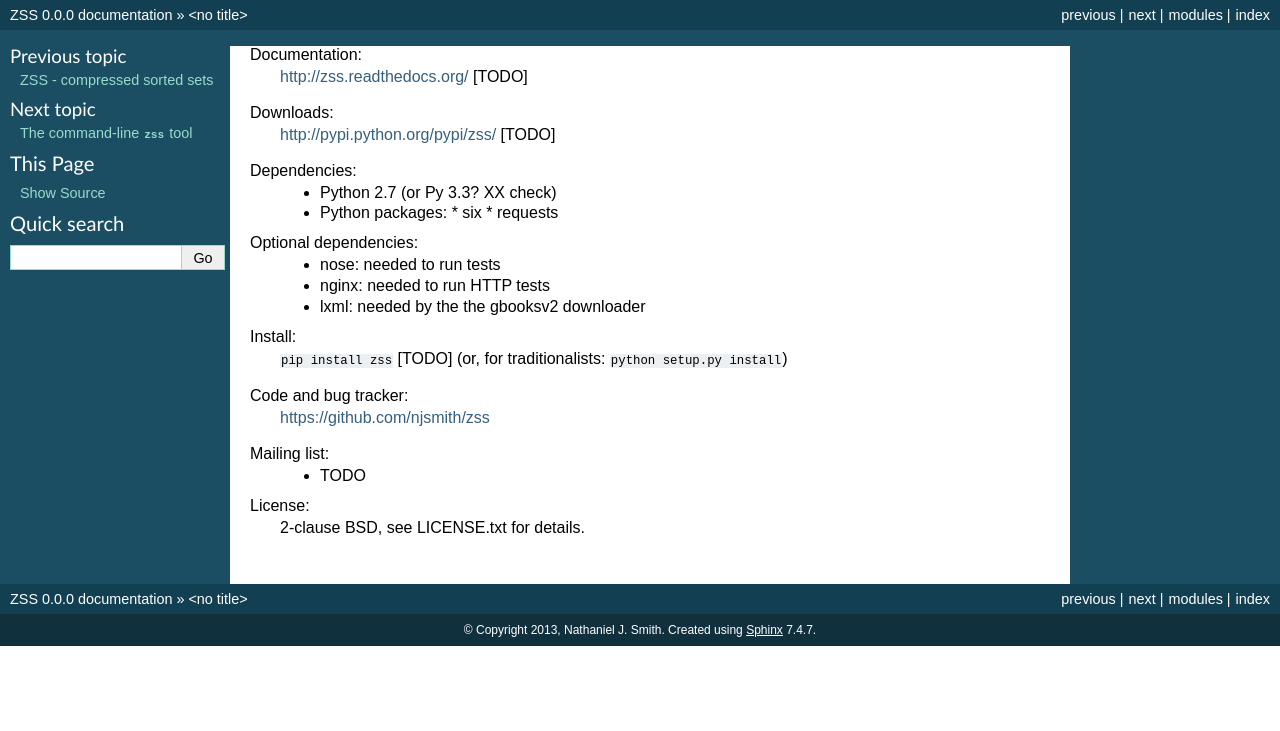
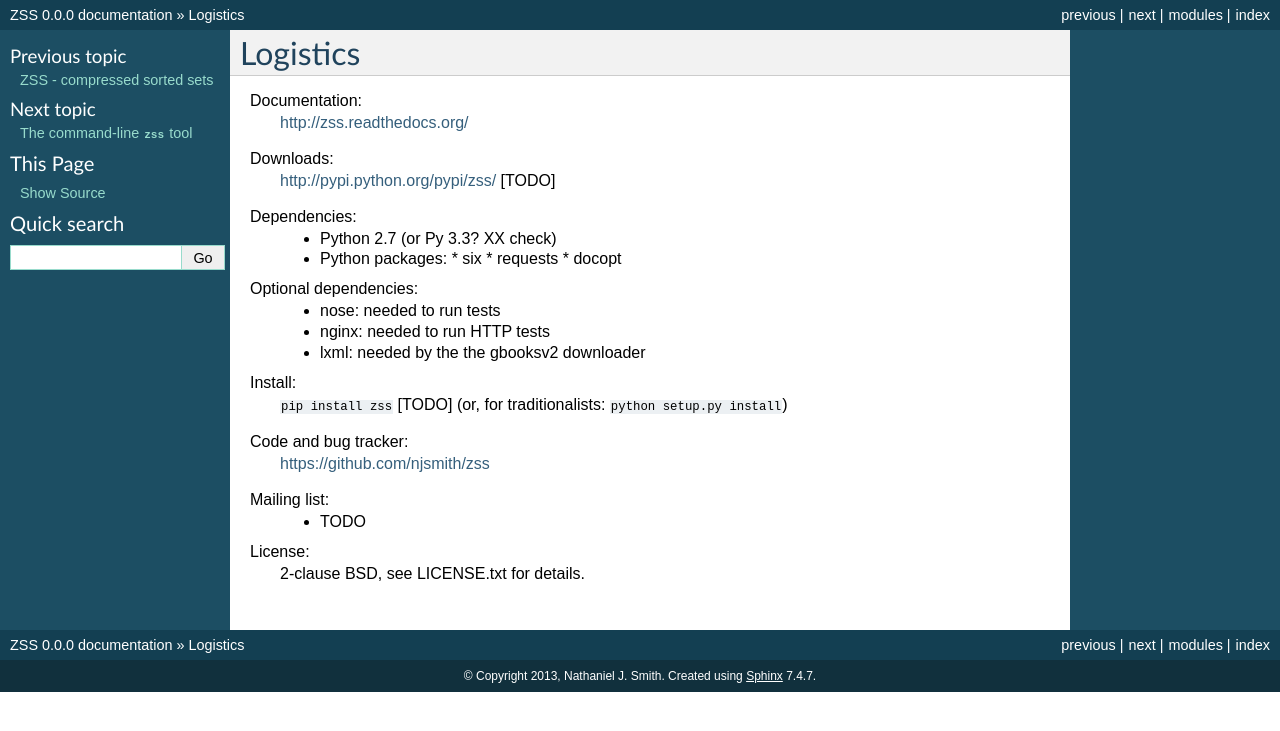
Before and after one commit to njsmith/zs, a Sphinx documentation site: the page built from doc/logistics.rst, in a window 1280 px wide. Shown: the top 731 px of the page. Built offline with Sphinx 7.4.7, drawn with Linux system fonts in a browser that asks for light colours; pages that are not in the unit, such as notebooks, are missing from menus.

Commit message:
doc tweaks

```diff
--- a/doc/logistics.rst
+++ b/doc/logistics.rst
@@ -1,5 +1,8 @@
+Logistics
+=========
+
 Documentation:
-  http://zss.readthedocs.org/ [TODO]
+  http://zss.readthedocs.org/
 
 Downloads:
   http://pypi.python.org/pypi/zss/ [TODO]
@@ -9,6 +12,7 @@
   * Python packages:
     * six
     * requests
+    * docopt
 
 Optional dependencies:
   * nose: needed to run tests
```
Also changed, not shown: doc/cmdline.rst (+20 -8 lines), 1 other file.
